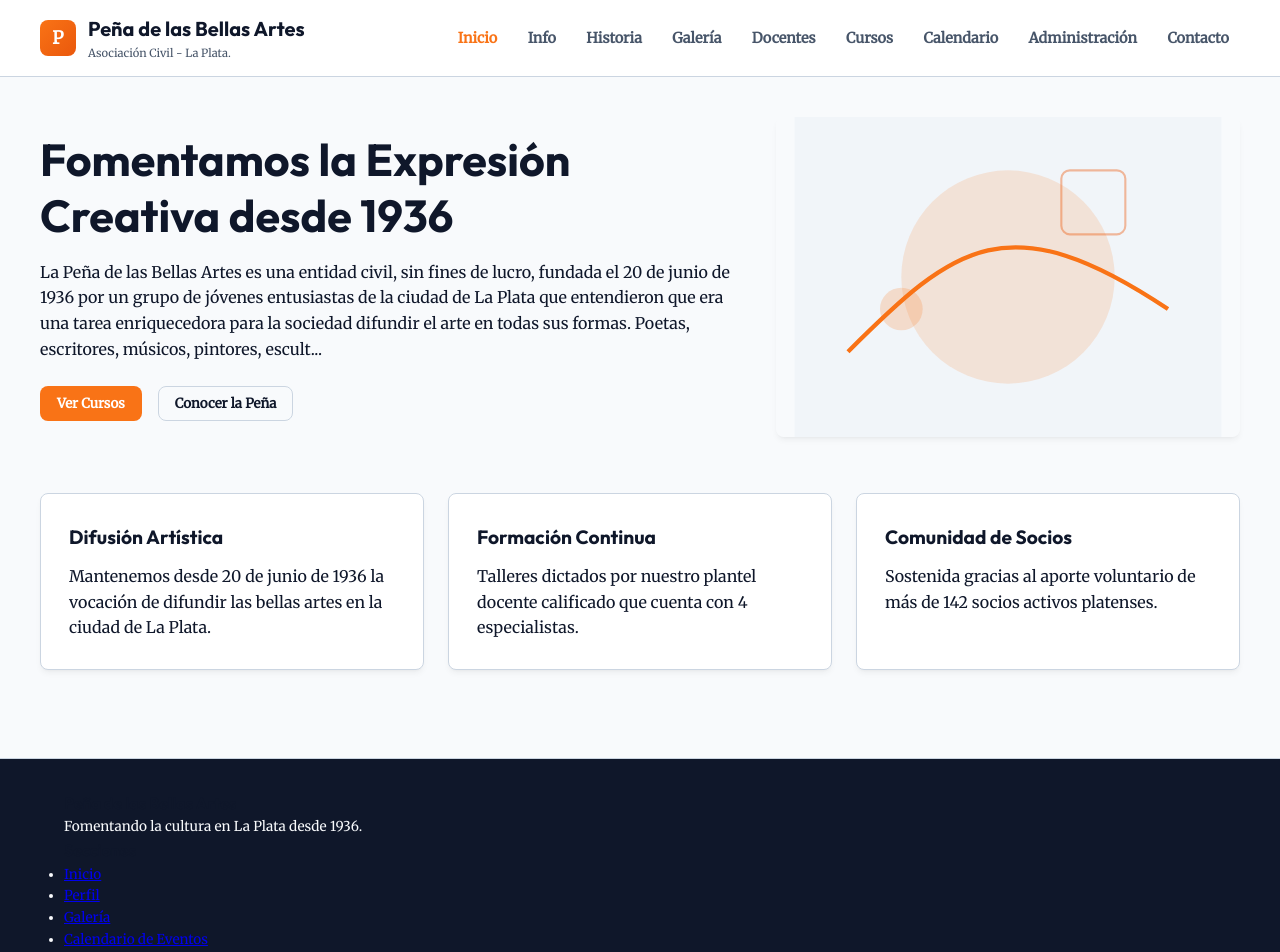
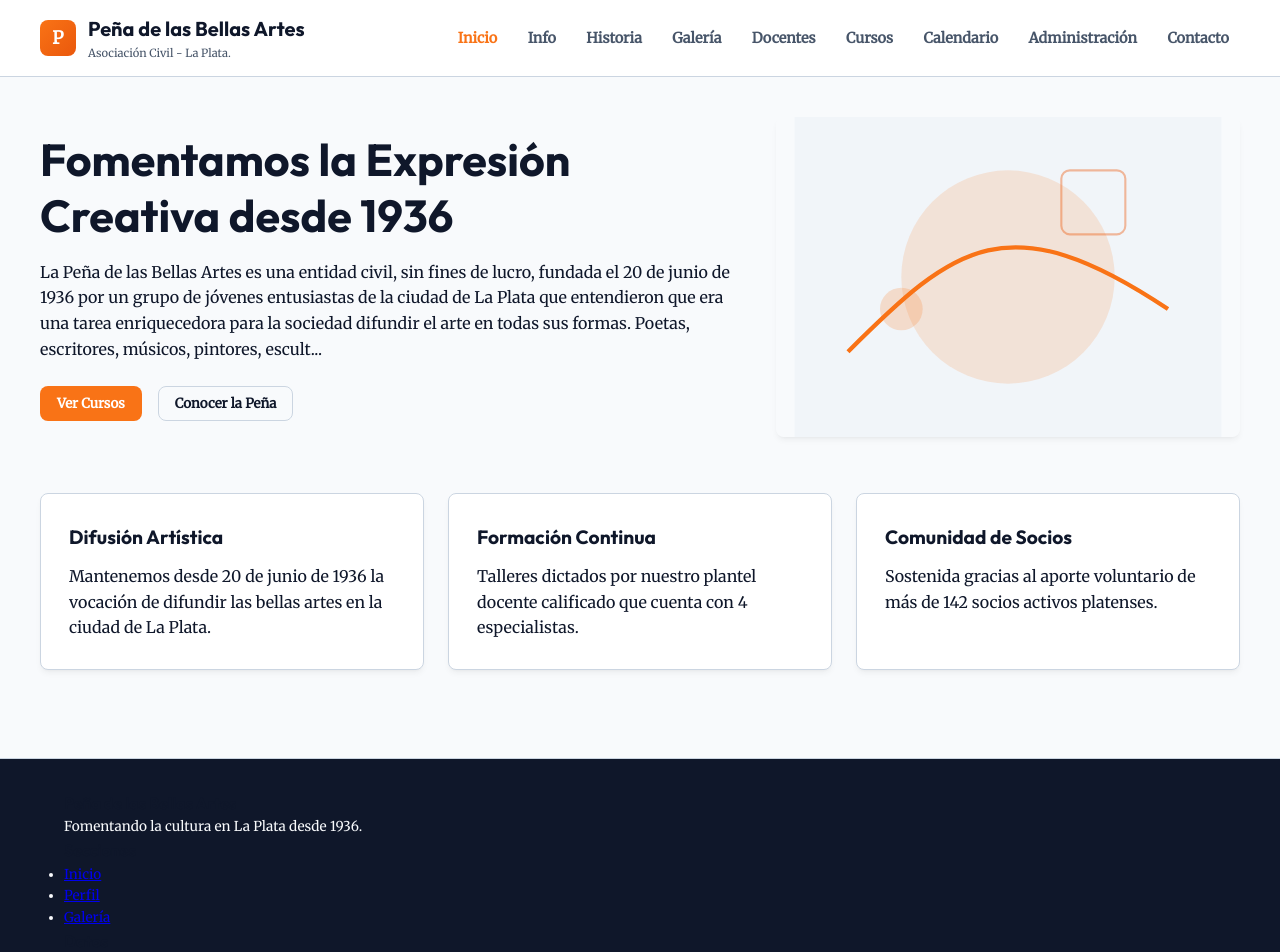
Before and after one commit to mhosan/penia, an Angular app: page /penia/ in a window 1280 px wide. Shown: the top 952 px of the page. Built offline with nearby package versions, Linux system fonts and the light colour scheme.

Commit message:
fix:Calendario

```diff
--- a/src/app/components/layout-classic/layout-classic.html
+++ b/src/app/components/layout-classic/layout-classic.html
@@ -277,7 +277,7 @@
           <li><a href="#" (click)="navigate('home'); $event.preventDefault()">Inicio</a></li>
           <li><a href="#" (click)="navigate('info'); $event.preventDefault()">Perfil</a></li>
           <li><a href="#" (click)="navigate('gallery'); $event.preventDefault()">Galería</a></li>
-          <li><a routerLink="/calendario">Calendario de Eventos</a></li>
+
         </ul>
       </div>
       <div>
--- a/src/app/components/layout-classic/layout-classic.ts
+++ b/src/app/components/layout-classic/layout-classic.ts
@@ -1,7 +1,6 @@
 import { Component, inject, signal, computed, OnInit } from '@angular/core';
 import { CommonModule } from '@angular/common';
 import { FormsModule } from '@angular/forms';
-import { RouterLink } from '@angular/router';
 import { LayoutAdmin } from '../layout-admin/layout-admin';
 import { Calendario } from '../calendario/calendario';
 import { AppStateService, Course, GalleryItem, Registration } from '../../services/app-state.service';
@@ -10,7 +9,7 @@ import { HISTORY_PARAGRAPHS } from '../../services/app-state.service';
 @Component({
   selector: 'app-layout-classic',
   standalone: true,
-  imports: [CommonModule, FormsModule, RouterLink, LayoutAdmin, Calendario],
+  imports: [CommonModule, FormsModule, LayoutAdmin, Calendario],
   templateUrl: './layout-classic.html',
   styleUrl: './layout-classic.css',
 })
```
Also changed, not shown: 5 other files (tests, documents, lock files or other folders).
